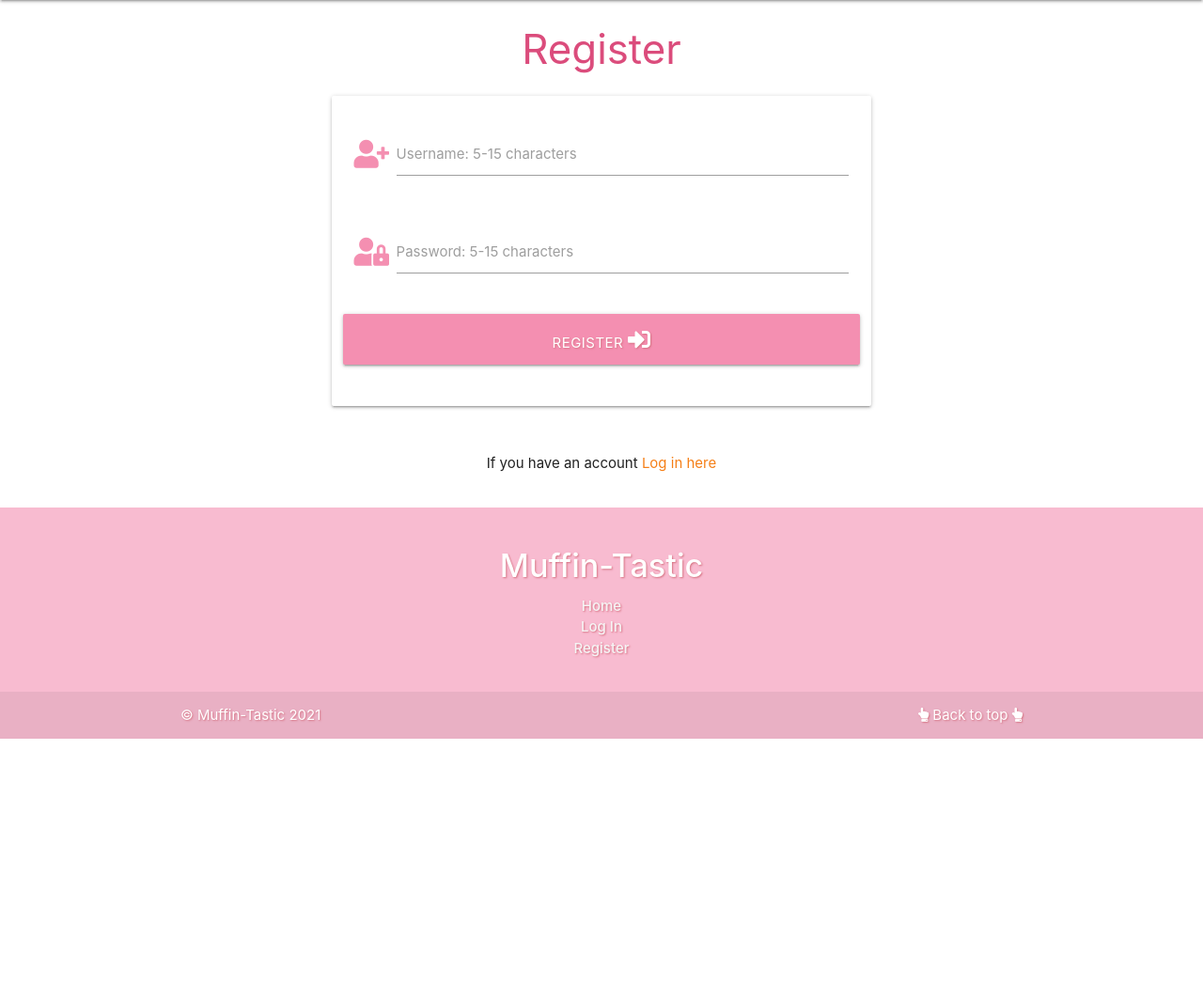
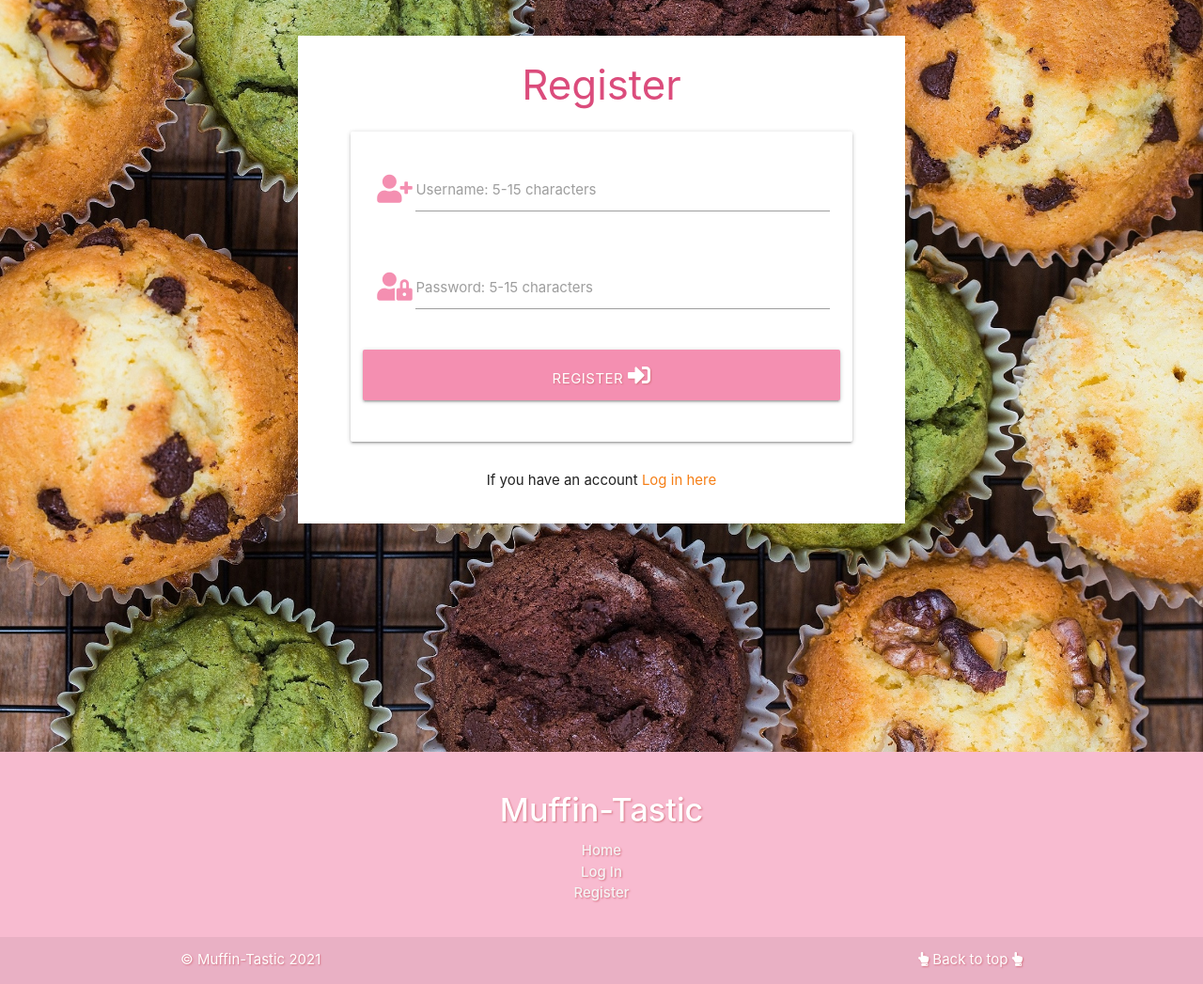
Before and after one commit to maxnyla/muffin-tastic, a Flask app: page /register in a window 1280 px wide. Shown: the part 64-1111 px from the top of the page at 94% size. Before the commit the page ends 850 px from the top, so only its background shows below. Run offline with Flask 2, Linux system fonts and the light colour scheme; some libraries are stand-ins or nearby versions.

Commit message:
added background picture to register.html page

```diff
--- a/static/css/style.css
+++ b/static/css/style.css
@@ -9,6 +9,24 @@
 
 .reg-title  {
     color: #db4c7c;
+}
+
+.reg-page {
+    background: url("../images/pic5.jpg") no-repeat center center fixed;
+	background-size: cover;
+	display: flex;
+	/* justify-content: center; */
+    min-height: 100vh;
+}
+
+.reg-wrapper {
+    background-color: white;
+    padding-left: 3em;
+    padding-right: 3em;
+}
+
+.reg-main {
+    margin-top: 2.5em;
 }
 
 .recipe-name {
--- /dev/null
+++ b/templates/base_login.html
@@ -0,0 +1,108 @@
+<!DOCTYPE html>
+<html lang="en">
+<head>
+    <meta charset="UTF-8">
+    <meta name="viewport" content="width=device-width, initial-scale=1.0">
+    <link rel="stylesheet" href="https://cdnjs.cloudflare.com/ajax/libs/font-awesome/5.13.1/css/all.min.css"
+        integrity="sha512-xA6Hp6oezhjd6LiLZynuukm80f8BoZ3OpcEYaqKoCV3HKQDrYjDE1Gu8ocxgxoXmwmSzM4iqPvCsOkQNiu41GA==" crossorigin="anonymous" type="text/css">
+    <link rel="stylesheet" href="https://cdnjs.cloudflare.com/ajax/libs/materialize/1.0.0/css/materialize.min.css" type="text/css">
+    <link href="https://fonts.googleapis.com/icon?family=Material+Icons" rel="stylesheet">
+    <link rel="stylesheet" href="{{ url_for('static', filename='css/style.css') }}" type="text/css">
+    <!-- <script src="https://kit.fontawesome.com/dadd5c7e02.js" crossorigin="anonymous"></script> -->
+    {% block styles %}
+    {% endblock %}
+    <title>Muffin Recipes</title>
+</head>
+<body>
+	<header>
+        <!-- top navbar -->
+		<nav class="nav-extended text-shadow pink lighten-4">
+			<div class="nav-wrapper">
+				<a href="{{ url_for('get_recipes') }}" class="brand-logo"><img class="logo" src="../static/images/logo1.png"></a>
+				<a href="#" data-target="mobile-demo" class="sidenav-trigger right"><i class="fas fa-bars"></i></a>
+				<ul class="right hide-on-med-and-down">
+                    <li><a href="{{ url_for('get_recipes') }}"><strong>Home</strong></a></li>
+                    {% if session.user %}
+                        <li><a href="{{ url_for('account', username=session['user']) }}"><strong>My Account</strong></a></li>
+                        <li><a href="{{ url_for('my_muffins') }}"><strong>My Muffins</strong></a></li>
+                        <li><a href="{{ url_for('add_recipe') }}"><strong>Add Recipe</strong></a></li>
+                        <li><a href="{{ url_for('logout') }}"><strong>Log Out</strong></a></li>
+                    {% else %}
+                        <li><a href="{{ url_for('login') }}"><strong>Log In</strong></a></li>
+                        <li><a href="{{ url_for('register') }}"><strong>Register</strong></a></li>
+                    {% endif %}
+				</ul>
+			</div>
+		</nav>
+
+        <!-- mobile sidenav -->
+		<ul class="sidenav" id="mobile-demo">
+            <li><h4 class="center-align pink lighten-4"><strong>Muffin-Tastic</strong></h4></li>
+            <li><a href="{{ url_for('get_recipes') }}"><strong>Home</strong></a></li>
+            {% if session.user %}
+                <li><a href="{{ url_for('account', username=session['user']) }}"><strong>My Account</strong></a></li>
+                <li><a href="{{ url_for('my_muffins') }}"><strong>My Muffins</strong></a></li>
+                <li><a href="{{ url_for('add_recipe') }}"><strong>Add Recipe</strong></a></li>
+                <li><a href="{{ url_for('logout') }}"><strong>Log Out</strong></a></li>
+            {% else %}
+                <li><a href="{{ url_for('login') }}"><strong>Log In</strong></a></li>
+                <li><a href="{{ url_for('register') }}"><strong>Register</strong></a></li>
+            {% endif %}
+		</ul>
+	</header>
+
+    <section>
+        <!-- flash messages -->
+        {% with messages = get_flashed_messages() %}
+            {% if messages %}
+                {% for message in messages %}
+                    <div class="row flashes">
+                        <h4 class="lime lighten-3 center-align">{{ message }}</h4>
+                    </div>
+                {% endfor %}
+            {% endif %}
+        {% endwith %}
+    </section>
+
+    <main class="container-fluid">
+        {% block content %}
+        {% endblock %}
+    </main>
+
+    <footer class="page-footer text-shadow pink lighten-4">
+            <div class="container">
+                <div class="row">
+                    <div class="col s12 center">
+                    <ul class="my-footer" id="my-footer">
+                        <li><h4 class="center-align pink lighten-4"><strong>Muffin-Tastic</strong></h4></li>
+                        <li><a class="grey-text text-lighten-4 footer-text" href="{{ url_for('get_recipes') }}"><strong>Home</strong></a></li>
+                        {% if session.user %}
+                            <li><a class="grey-text text-lighten-4 footer-text" href="{{ url_for('account', username=session['user']) }}"><strong>Account</strong></a></li>
+                            <li><a class="grey-text text-lighten-4 footer-text" href="{{ url_for('my_muffins') }}"><strong>My muffins</strong></a></li>
+                            <li><a class="grey-text text-lighten-4 footer-text" href="{{ url_for('add_recipe') }}"><strong>Add recipe</strong></a></li>
+                            <li><a class="grey-text text-lighten-4 footer-text" href="{{ url_for('logout') }}"><strong>Log Out</strong></a></li>
+                        {% else %}
+                            <li><a class="grey-text text-lighten-4 footer-text" href="{{ url_for('login') }}"><strong>Log In</strong></a></li>
+                            <li><a class="grey-text text-lighten-4 footer-text" href="{{ url_for('register') }}"><strong>Register</strong></a></li>
+                        {% endif %}
+                    </ul>
+                    </div>
+                </div>
+            </div>
+            <div class="footer-copyright white-text text-lighten-5">
+                <div class="container">
+                © Muffin-Tastic 2021
+                <a class="white-text text-lighten-5 right" href="{{ url_for('get_recipes') }}"><i class="fas fa-hand-point-up"></i>  Back to top  <i class="fas fa-hand-point-up"></i></a>
+                </div>
+            </div>
+    </footer>
+
+
+    <script src="https://code.jquery.com/jquery-3.5.1.min.js"
+        integrity="sha256-9/aliU8dGd2tb6OSsuzixeV4y/faTqgFtohetphbbj0=" crossorigin="anonymous"></script>
+    <script src="https://cdnjs.cloudflare.com/ajax/libs/materialize/1.0.0/js/materialize.min.js"></script>
+    <script src="{{ url_for('static', filename='js/script.js') }}"></script>
+    {% block scripts %}
+    {% endblock %}
+</body>
+</html>
--- a/templates/register.html
+++ b/templates/register.html
@@ -1,10 +1,19 @@
-{% extends "base.html" %}
+{% extends "base_login.html" %}
 {% block content %}
 
+<section class="container-fluid reg-page" >
+    <div class="row center-align reg-main">
+
+        <div class="reg-wrapper">
+            <div class="row center-align">
+
+                <div class="col s12">
                     <h3 class="center-align reg-title">Register</h3>
+                </div>
 
-    <div class="row">
-        <form class="col s12 m8 offset-m2" method="POST" action="{{ url_for('register') }}">
+
+                <!-- <div class="row"> -->
+                    <form class="col s12" method="POST" action="{{ url_for('register') }}">
                             <div class="card-panel">
                                 <!-- username -->
                                 <div class="row">
@@ -34,7 +43,7 @@
                                 </div>
                             </div>
                     </form>
-    </div>
+
 
                     <div class="row">
                         <div class="col s12">
@@ -44,5 +53,12 @@
                             </p>
                         </div>
                     </div>
+            </div>
+
+        </div>
+
+    </div>
+
+</section>
 
 {% endblock %}
```
Also changed, not shown: templates/register_copy.html (added, +52 -0 lines). Lines whose indentation alone changed are shown as unchanged.
